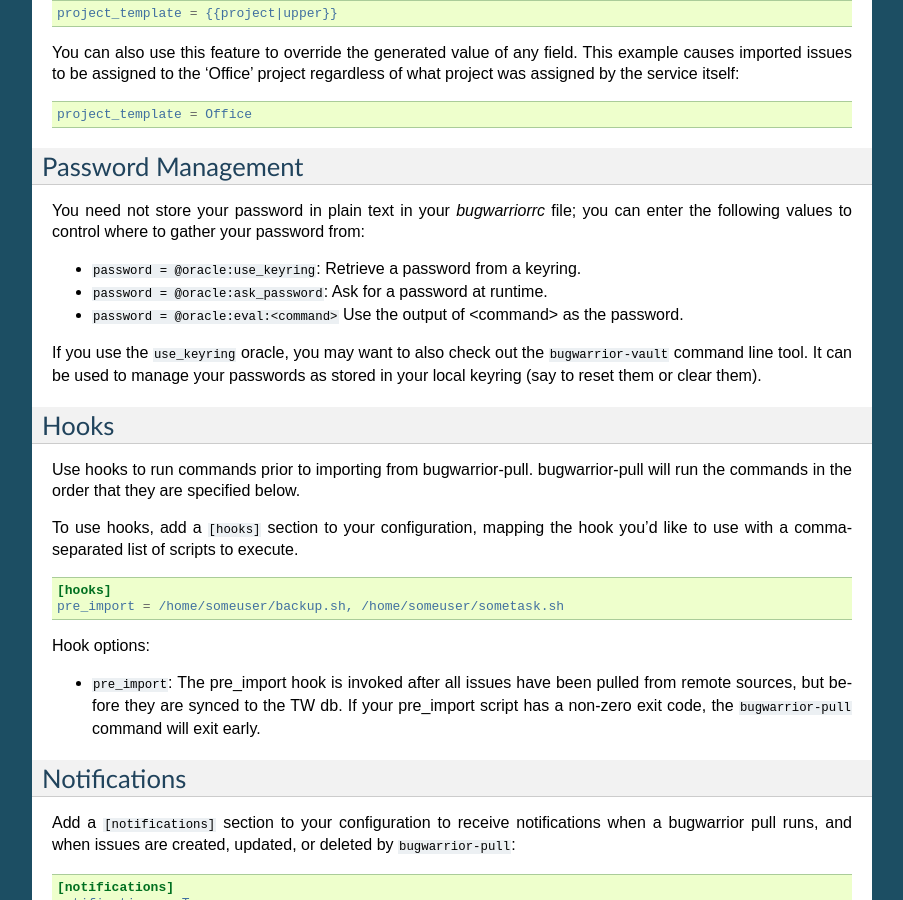
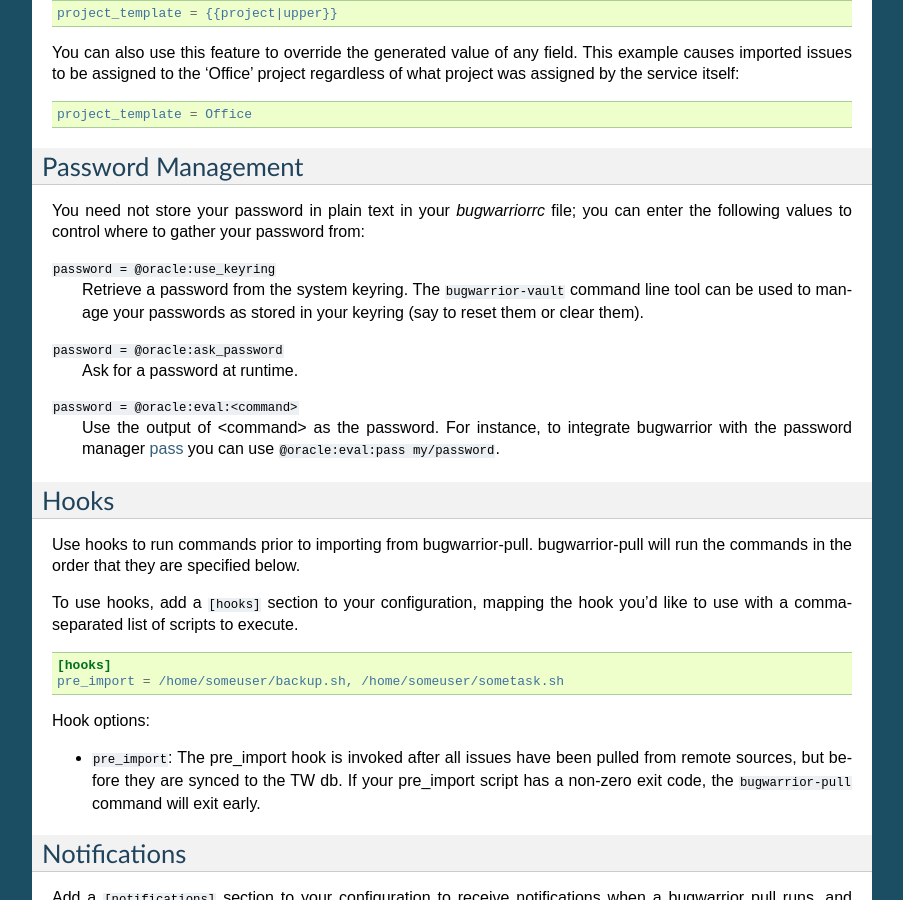
Before and after one commit to GothenburgBitFactory/bugwarrior, a Sphinx documentation site: the page built from bugwarrior/docs/common_configuration.rst, in a window 1280 px wide and 900 px high, scrolled down 1605 px. Shown: the whole window, without its empty margins (198-1101 px from the left). Built offline with Sphinx 7.4.7, drawn with Linux system fonts in a browser that asks for light colours; pages that are not in the unit, such as notebooks, are missing from menus.

Commit message:
Improve @oracle documentation
Re-structure the text and add an example on how to use bugwarrior with
pass.

Close #379

```diff
--- a/bugwarrior/docs/common_configuration.rst
+++ b/bugwarrior/docs/common_configuration.rst
@@ -122,14 +122,17 @@
 you can enter the following values to control where to gather your password
 from:
 
-* ``password = @oracle:use_keyring``: Retrieve a password from a keyring.
-* ``password = @oracle:ask_password``: Ask for a password at runtime.
-* ``password = @oracle:eval:<command>`` Use the output of <command> as the
-  password.
+``password = @oracle:use_keyring``
+  Retrieve a password from the system keyring.
+  The ``bugwarrior-vault`` command line tool can be used to manage your
+  passwords as stored in your keyring (say to reset them or clear them).
+``password = @oracle:ask_password``
+  Ask for a password at runtime.
+``password = @oracle:eval:<command>``
+  Use the output of <command> as the password. For instance, to integrate
+  bugwarrior with the password manager `pass <https://www.passwordstore.org/>`_
+  you can use ``@oracle:eval:pass my/password``.
 
-If you use the ``use_keyring`` oracle, you may want to also check out the
-``bugwarrior-vault`` command line tool.  It can be used to manage your
-passwords as stored in your local keyring (say to reset them or clear them).
 
 Hooks
 -----
```
